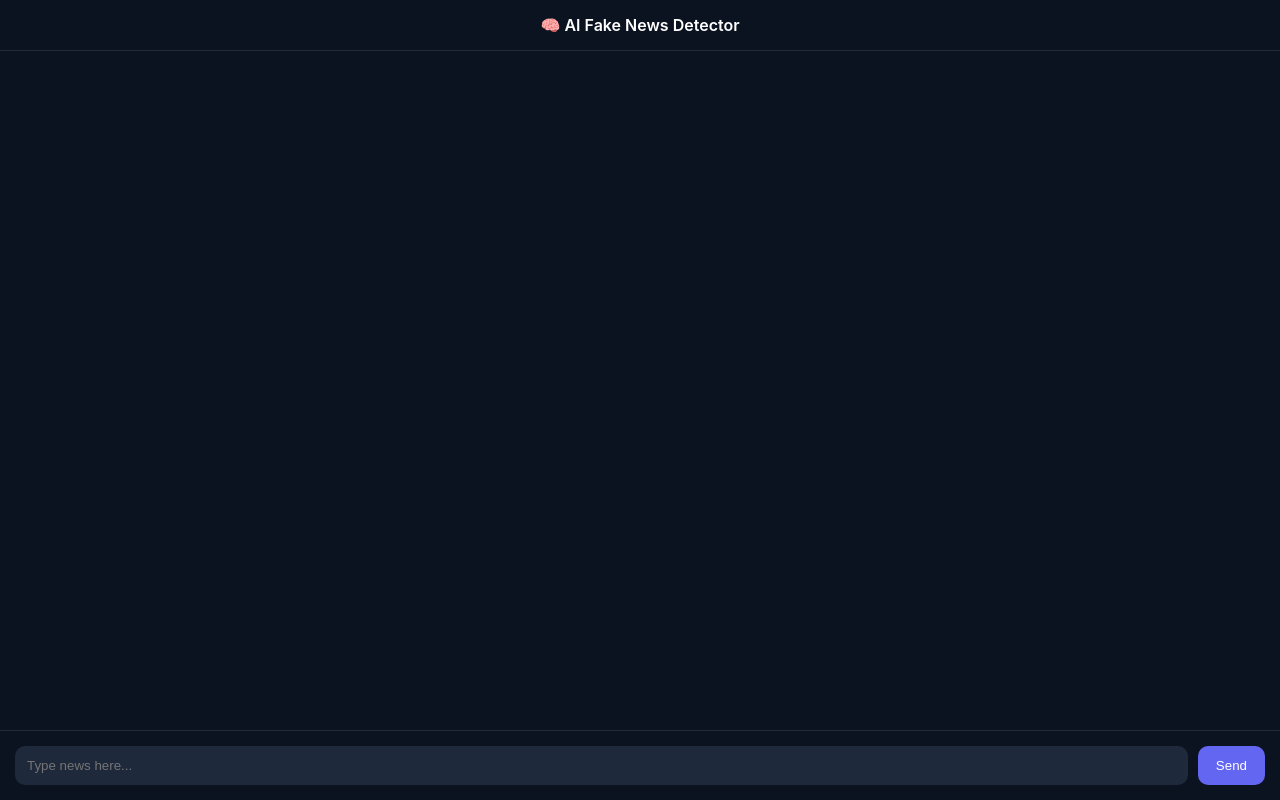
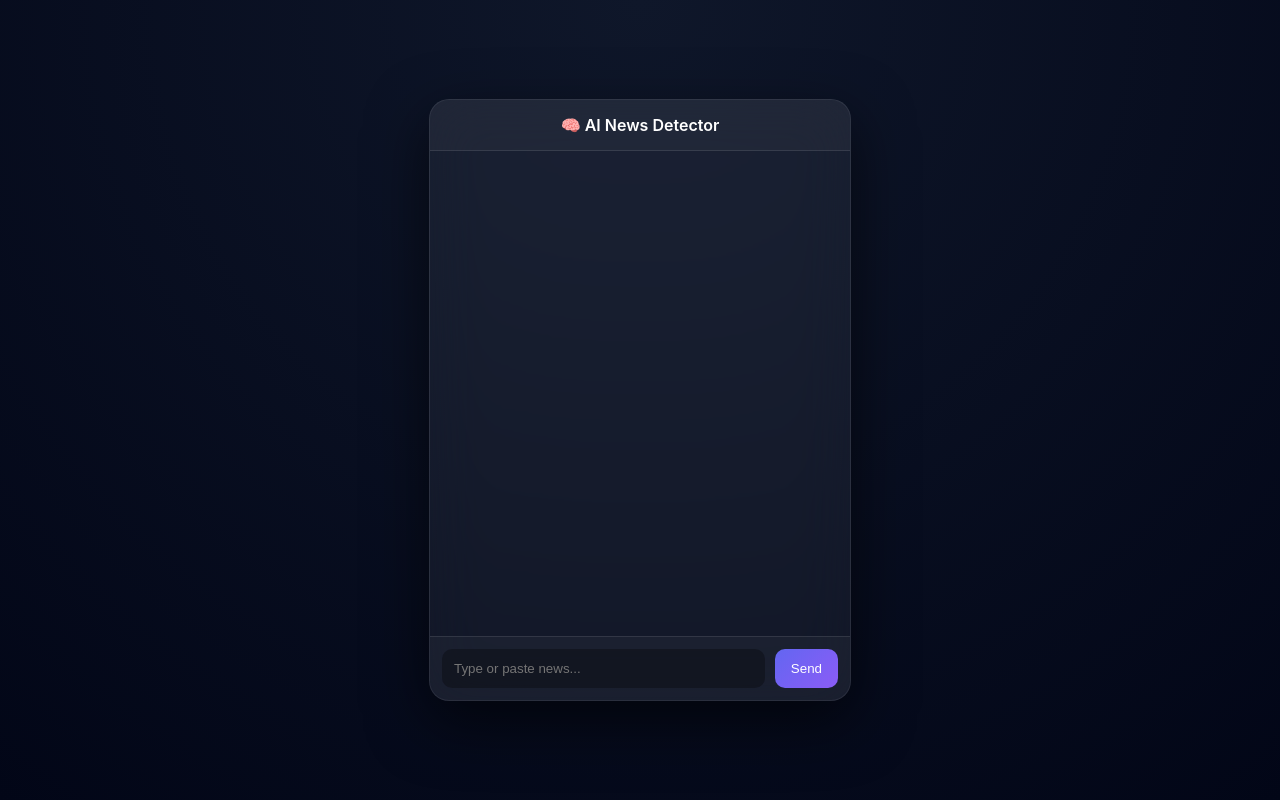
Before and after one commit to asad-449/fake-news-project, a website: page index.html in a window 1280 px wide. Drawn offline with Linux system fonts and the light colour scheme.

Commit message:
Add files via upload

```diff
--- a/index.html
+++ b/index.html
@@ -5,80 +5,119 @@
 
   <style>
     body {
-      margin:0;
+      margin: 0;
       font-family: -apple-system, BlinkMacSystemFont;
-      background:#0b1220;
-      color:white;
-      display:flex;
-      flex-direction:column;
-      height:100vh;
+      background: radial-gradient(circle at top, #0f172a, #020617);
+      color: white;
+      height: 100vh;
+      display: flex;
+      justify-content: center;
+      align-items: center;
     }
 
-    .header {
-      padding:15px;
-      text-align:center;
-      border-bottom:1px solid rgba(255,255,255,0.1);
-      font-weight:600;
+    /* GLASS CONTAINER */
+    .container {
+      width: 420px;
+      height: 600px;
+      background: rgba(255,255,255,0.05);
+      border: 1px solid rgba(255,255,255,0.1);
+      backdrop-filter: blur(25px);
+      border-radius: 20px;
+      box-shadow: 0 20px 60px rgba(0,0,0,0.6);
+      display: flex;
+      flex-direction: column;
+      overflow: hidden;
     }
 
+    /* HEADER */
+    .header {
+      padding: 15px;
+      text-align: center;
+      border-bottom: 1px solid rgba(255,255,255,0.1);
+      font-weight: 600;
+      background: rgba(255,255,255,0.03);
+    }
+
+    /* CHAT AREA */
     .chat {
-      flex:1;
-      padding:20px;
-      overflow-y:auto;
+      flex: 1;
+      padding: 15px;
+      overflow-y: auto;
     }
 
     .msg {
-      max-width:70%;
-      padding:12px;
-      margin:10px 0;
-      border-radius:12px;
+      max-width: 75%;
+      padding: 12px;
+      margin: 8px 0;
+      border-radius: 12px;
+      animation: fadeIn 0.3s ease;
     }
 
     .user {
-      background:#2563eb;
-      margin-left:auto;
+      background: linear-gradient(135deg, #3b82f6, #6366f1);
+      margin-left: auto;
     }
 
     .bot {
-      background:rgba(255,255,255,0.08);
+      background: rgba(255,255,255,0.08);
     }
 
+    @keyframes fadeIn {
+      from {opacity: 0; transform: translateY(10px);}
+      to {opacity: 1; transform: translateY(0);}
+    }
+
+    /* INPUT AREA */
     .input-box {
-      display:flex;
-      padding:15px;
-      border-top:1px solid rgba(255,255,255,0.1);
+      display: flex;
+      padding: 12px;
+      border-top: 1px solid rgba(255,255,255,0.1);
+      background: rgba(255,255,255,0.03);
     }
 
     input {
-      flex:1;
-      padding:12px;
-      border:none;
-      border-radius:10px;
-      background:#1e293b;
-      color:white;
+      flex: 1;
+      padding: 12px;
+      border: none;
+      border-radius: 10px;
+      background: rgba(0,0,0,0.3);
+      color: white;
+      outline: none;
     }
 
     button {
-      margin-left:10px;
-      padding:12px 18px;
-      border:none;
-      border-radius:10px;
-      background:#6366f1;
-      color:white;
-      cursor:pointer;
+      margin-left: 10px;
+      padding: 12px 16px;
+      border: none;
+      border-radius: 10px;
+      background: linear-gradient(135deg, #6366f1, #8b5cf6);
+      color: white;
+      cursor: pointer;
+      transition: 0.2s;
     }
+
+    button:hover {
+      transform: scale(1.05);
+    }
+
   </style>
 </head>
 
 <body>
 
-<div class="header">🧠 AI Fake News Detector</div>
+<div class="container">
 
-<div class="chat" id="chat"></div>
+  <div class="header">
+    🧠 AI News Detector
+  </div>
 
-<div class="input-box">
-  <input id="newsInput" placeholder="Type news here...">
-  <button onclick="checkNews()">Send</button>
+  <div class="chat" id="chat"></div>
+
+  <div class="input-box">
+    <input id="newsInput" placeholder="Type or paste news...">
+    <button onclick="checkNews()">Send</button>
+  </div>
+
 </div>
 
 <script src="script.js"></script>
```
